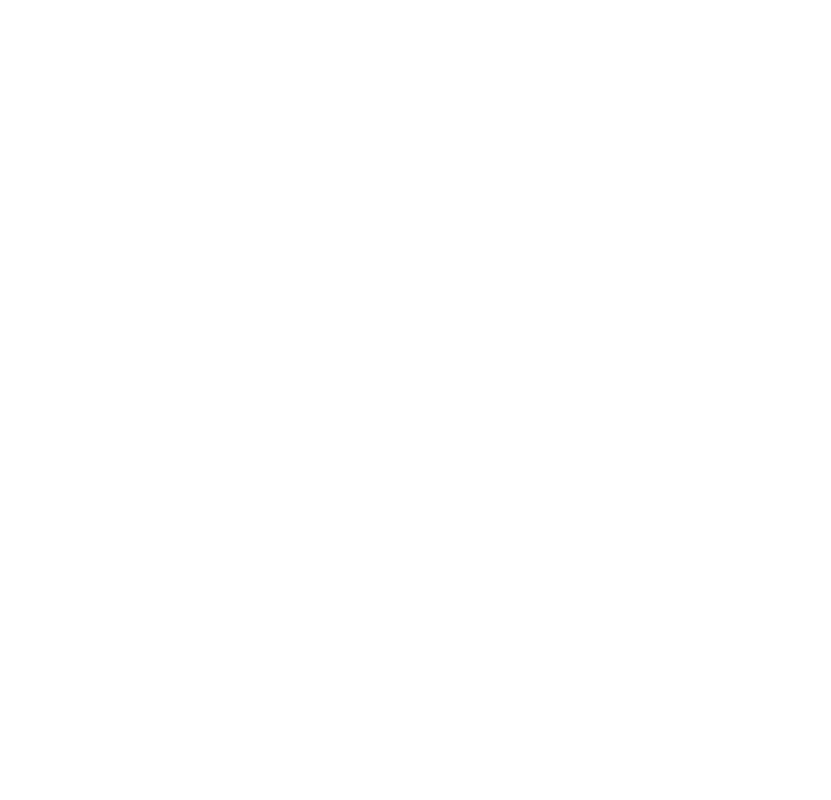
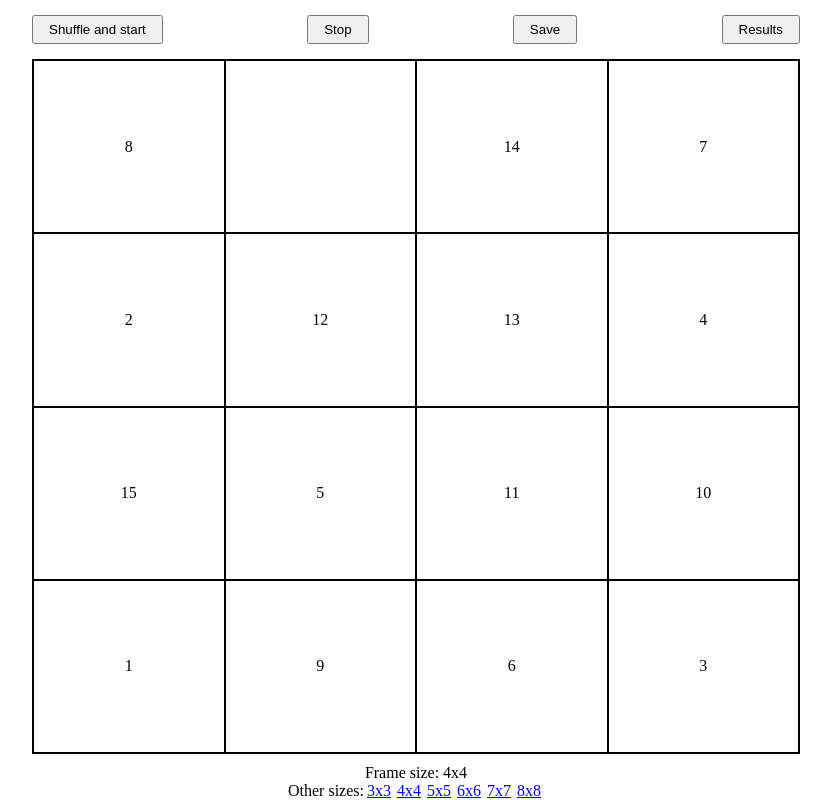
Before and after one commit to lenski88/gem-puzzle, a website built with webpack: page public/index.html in a window 1280 px wide. Shown: the whole page, without its empty margins (224-1055 px from the left). Built offline with nearby package versions, Linux system fonts and the light colour scheme.

Commit message:
create board, controls, change board size

```diff
--- a/package.json
+++ b/package.json
@@ -6,7 +6,7 @@
   "scripts": {
     "test": "echo \"Error: no test specified\" && exit 1",
     "build": "webpack",
-    "start": "webpack serve --open"
+    "start": "webpack serve --open --progress --config ./webpack.config.js"
   },
   "author": "",
   "license": "ISC",
--- a/public/index.html
+++ b/public/index.html
@@ -8,6 +8,6 @@
     <title>Gem Puzzle</title>
 </head>
 <body>
-    <script src="bundle.js"></script>
+    <script src="index.js"></script>
 </body>
 </html>
--- a/src/constants/constants.js
+++ b/src/constants/constants.js
@@ -1 +1,2 @@
 export const DEFAULT_FRAME_SIZE = 4;
+export const FRAME_SIZES = [3, 4, 5, 6, 7, 8];
--- a/src/index.js
+++ b/src/index.js
@@ -0,0 +1,94 @@
+import { createSquareMatrix } from './utils/utils';
+import { DEFAULT_FRAME_SIZE, FRAME_SIZES } from './constants/constants';
+
+// create controls
+const control = document.createElement('div');
+control.classList.add('control');
+document.body.append(control);
+
+const startBtn = document.createElement('input');
+startBtn.type = 'button';
+startBtn.value = 'Shuffle and start';
+control.append(startBtn);
+
+const stopBtn = document.createElement('input');
+stopBtn.type = 'button';
+stopBtn.value = 'Stop';
+control.append(stopBtn);
+
+const saveBtn = document.createElement('input');
+saveBtn.type = 'button';
+saveBtn.value = 'Save';
+control.append(saveBtn);
+
+const resultsBtn = document.createElement('input');
+resultsBtn.type = 'button';
+resultsBtn.value = 'Results';
+control.append(resultsBtn);
+
+// create board
+// add cells in board
+
+let frameSize = DEFAULT_FRAME_SIZE;
+
+function createBoard(mtx, size) {
+  const board = document.createElement('div');
+  board.classList.add('board');
+  document.body.append(board);
+  for (let i = 0; i < mtx.length; i++) {
+    for (let k = 0; k < mtx[i].length; k++) {
+      const cell = document.createElement('div');
+      cell.style.width = `${100 / size}%`;
+      cell.style.height = `${100 / size}%`;
+      cell.classList.add('cell');
+      cell.textContent = mtx[i][k] !== 0 ? mtx[i][k] : '';
+      board.append(cell);
+    }
+  }
+
+  // info frame size
+  const infoFrameSize = document.createElement('p');
+  infoFrameSize.style.paddingTop = '10px';
+  infoFrameSize.classList.add('infoFrameSize');
+  infoFrameSize.textContent = `Frame size: ${size}x${size}`;
+  document.body.append(infoFrameSize);
+
+  // other frames sizes
+  const otherSizesBlock = document.createElement('div');
+  otherSizesBlock.addEventListener('click', changeBoardSize);
+  otherSizesBlock.classList.add('other-size-block');
+  otherSizesBlock.textContent = 'Other sizes:';
+  FRAME_SIZES.forEach((s) => {
+    const link = document.createElement('span');
+    link.textContent = `${s}x${s}`;
+    link.classList.add('size-link');
+    link.id = s;
+    otherSizesBlock.append(link);
+  });
+  document.body.append(otherSizesBlock);
+}
+
+const matrix = createSquareMatrix(frameSize);
+createBoard(matrix, DEFAULT_FRAME_SIZE);
+
+function createBoardHandler(size) {
+  const board = document.querySelector('.board');
+  const infoFrameSize = document.querySelector('.infoFrameSize');
+  const otherSizesBlock = document.querySelector('.other-size-block');
+  otherSizesBlock.remove();
+  infoFrameSize.remove();
+  board.remove();
+  const newMatrix = createSquareMatrix(size);
+  createBoard(newMatrix, size);
+}
+
+// shuffle and start handler
+startBtn.addEventListener('click', () => createBoardHandler(frameSize));
+
+// change board size
+function changeBoardSize(eo) {
+  eo = eo || window.event;
+  if (!eo.target.id) return;
+  frameSize = +eo.target.id;
+  createBoardHandler(frameSize);
+}
--- a/src/styles.css
+++ b/src/styles.css
@@ -8,6 +8,53 @@
    width: 100%;
    height: 100vh;
    display: flex;
+   flex-direction: column;
    justify-content: center;
    align-items: center;
  }
+
+ .control {
+   width: 60vw;
+   display: flex;
+   justify-content: space-between;
+   margin: 15px 0;
+ }
+
+ .control > input {
+   padding: 5px 15px
+ }
+
+ @media (max-width: 768px) {
+   .control {
+      width: 80vw;
+   }
+ }
+
+ .board {
+   display: flex;
+   flex-wrap: wrap;
+   width: 60vw;
+   height: 60vw;
+   border: 1px solid black;
+ }
+
+ .cell {
+   display: flex;
+   justify-content: center;
+   align-items: center;
+   border: 1px solid black;
+ }
+
+ @media (max-width: 768px) {
+   .board {
+      width: 80vw;
+      height: 80vw;
+   }
+ }
+
+ .size-link {
+   margin: 3px;
+   color: blue;
+   text-decoration: underline;
+   cursor: pointer;
+ }
--- a/src/utils/utils.js
+++ b/src/utils/utils.js
@@ -8,7 +8,7 @@ export const createSquareMatrix = (n) => {
   for (let i = 0; i < n; i++) {
     matrix[i] = [];
     for (let k = 0; k < n; k++) {
-      const idx = getRandomNumber(0, values.length - 1);
+      const idx = getRandomNumber(0, values.length);
       matrix[i][k] = values[idx];
       values.splice(idx, 1);
     }
```
Also changed, not shown: .eslintrc.js.
